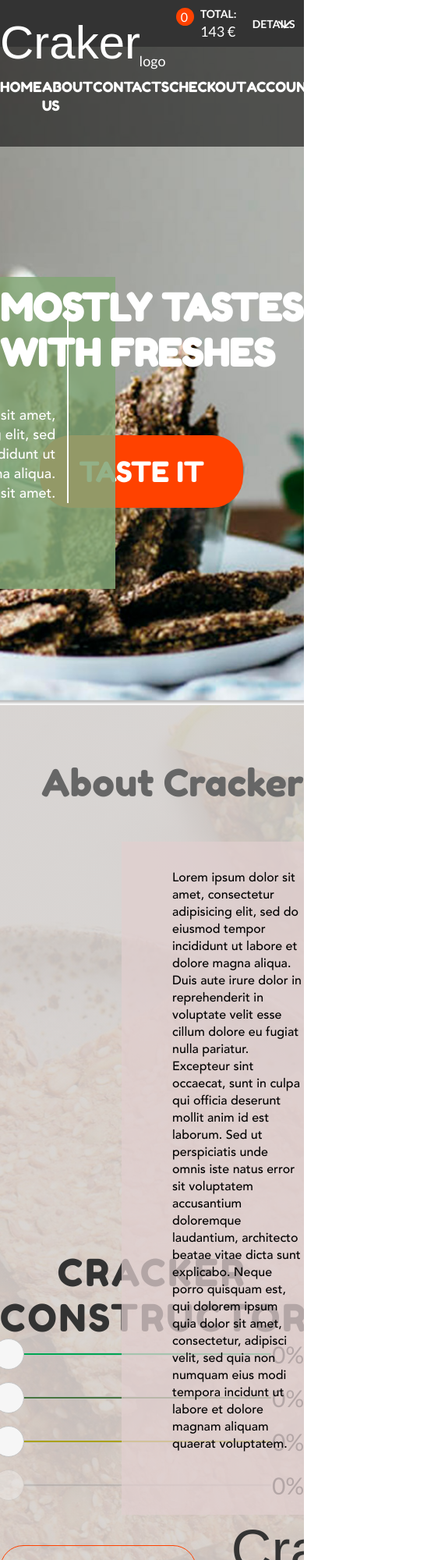
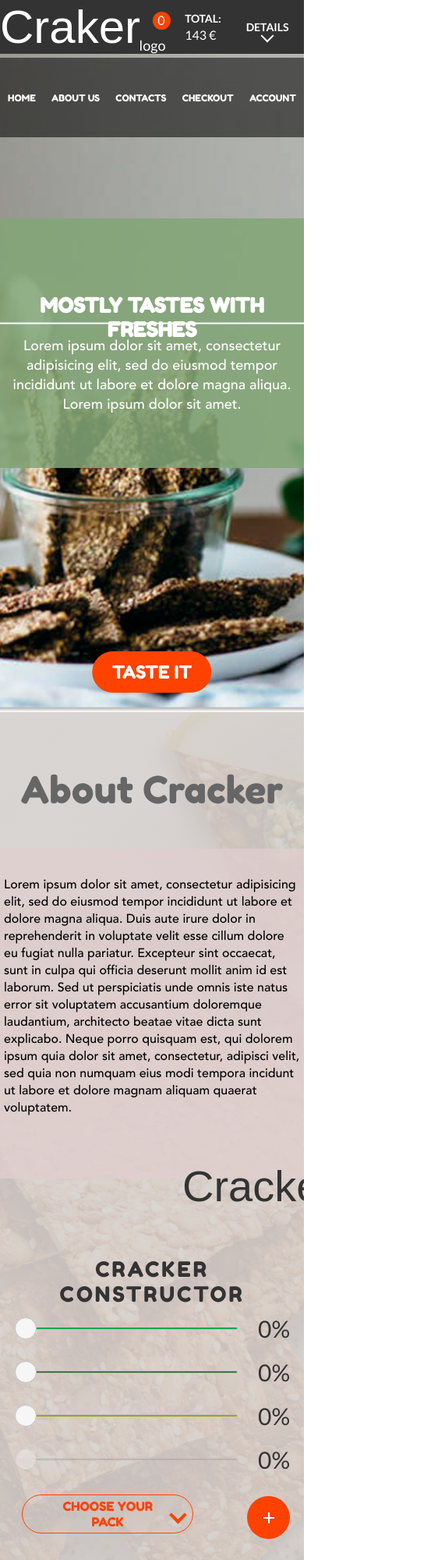
Before and after one commit to Exairus/craker, a plain HTML site: page index.html in a window 390 px wide. Shown: the top 2000 px of the page at 78% size, 571 px wide, since content can reach past the window. Drawn offline with nearby package versions, Linux system fonts and the light colour scheme; a script that the page names is missing; files whose address does not match are found by name; a web font is replaced by a local one.

Commit message:
adaptive design

```diff
--- a/index.html
+++ b/index.html
@@ -190,16 +190,20 @@
                     <i class="fas fa-share-alt"></i>
                     <h3 class="item-title">share us</h3>
                     <div class="share-items">
+                        <!-- <div class="share-item">
+                            <div class="share-icon"><a href="#"><i class="fab fa-pinterest"></i></a></div>
+                            <div class="share-url">https://www.pinterest.com/</div>
+                        </div> -->
                         <div class="share-item">
-                            <div class="share-icon"><a href="#"><i class="fab fa-pinterest"></i></a></div>
+                            <a href="#" class="share-icon"><i class="fab fa-pinterest"></i></a>
                             <div class="share-url">https://www.pinterest.com/</div>
                         </div>
                         <div class="share-item">
-                            <div class="share-icon"><a href="#"><i class="fab fa-facebook"></i></a></div>
+                            <a href="#" class="share-icon"><i class="fab fa-facebook"></i></a>
                             <div class="share-url">https://www.facebook.com/</div>
                         </div>
                         <div class="share-item">
-                            <div class="share-icon"><a href="#"><i class="fab fa-google-plus-g"></i></a></div>
+                            <a href="#" class="share-icon"><i class="fab fa-google-plus-g"></i></a>
                             <div class="share-url">https://www.google.com/</div>
                         </div>
                     </div>
--- a/style/sliderUI.css
+++ b/style/sliderUI.css
@@ -369,3 +369,10 @@ a.ui-button:active,
 	-webkit-box-shadow: 0px 0px 5px #666666;
 	box-shadow: 0px 0px 5px #666666;
 }
+
+@media (max-width: 500px) {
+	.ui-slider .ui-slider-handle {
+		width: 28px;
+		height: 28px;
+	}
+}
--- a/style/style.css
+++ b/style/style.css
@@ -1,11 +1,11 @@
 @font-face {
     font-family: 'Avenir';
     src: url('../fonts/avenir/medium/Avenir-Medium.woff') format('woff'),
-         url('../fonts/avenir/medium/Avenir-Medium.woff2') format('woff2'),
-         url('../fonts/avenir/medium/Avenir-Medium.ttf') format('ttf'),
-         url('../fonts/avenir/heavy/Avenir-Heavy.woff') format('woff'),
-         url('../fonts/avenir/heavy/Avenir-Heavy.woff2') format('woff2'),
-         url('../fonts/avenir/heavy/Avenir-Heavy.ttf') format('ttf');
+        url('../fonts/avenir/medium/Avenir-Medium.woff2') format('woff2'),
+        url('../fonts/avenir/medium/Avenir-Medium.ttf') format('ttf'),
+        url('../fonts/avenir/heavy/Avenir-Heavy.woff') format('woff'),
+        url('../fonts/avenir/heavy/Avenir-Heavy.woff2') format('woff2'),
+        url('../fonts/avenir/heavy/Avenir-Heavy.ttf') format('ttf');
 }
 
 * {
@@ -186,7 +186,9 @@ body {
 }
 
 .details-info {
-    width: 780px;
+    width: 100%;
+    max-width: 768px;
+
     padding: 18px 95px;
     display: none;
 
@@ -197,9 +199,9 @@ body {
     transform: translateX(-50%);
 
     background-color: #fff;
-    -webkit-box-shadow: 0px 24px 24px 0px rgba(0,0,0,0.3);
-    -moz-box-shadow: 0px 24px 24px 0px rgba(0,0,0,0.3);
-    box-shadow: 0px 24px 24px 0px rgba(0,0,0,0.3);
+    -webkit-box-shadow: 0px 24px 24px 0px rgba(0, 0, 0, 0.3);
+    -moz-box-shadow: 0px 24px 24px 0px rgba(0, 0, 0, 0.3);
+    box-shadow: 0px 24px 24px 0px rgba(0, 0, 0, 0.3);
 }
 
 .details-table {
@@ -365,7 +367,7 @@ body {
 
 .intro-btn-wrapper {
     position: absolute;
-    bottom: 30%;
+    bottom: 10%;
     right: 20%;
 }
 
@@ -423,7 +425,7 @@ body {
     position: relative;
     overflow-x: hidden;
 
-    background: linear-gradient(rgba(214, 210, 208, 0.9), rgba(214, 210, 208, 0.9)),url('../img/about/about-bg.jpg') no-repeat center;
+    background: linear-gradient(rgba(214, 210, 208, 0.9), rgba(214, 210, 208, 0.9)), url('../img/about/about-bg.jpg') no-repeat center;
     background-size: cover;
 }
 
@@ -662,7 +664,7 @@ body {
     text-decoration: none;
 }
 
-.constructor-add:hover .btn-plus{
+.constructor-add:hover .btn-plus {
     opacity: 0;
 }
 
@@ -780,3 +782,340 @@ body {
     opacity: 1;
     transform: translateX(0);
 }
+
+
+@media (max-width: 1000px) {
+    /* header */
+
+    .header-logo {
+        position: static;
+    }
+
+    .header-calcs {
+        width: 80%;
+    }
+
+    .details-arrow {
+        top: 50%;
+        left: 50%;
+        transform: translate(-50%, -50%) rotate(-45deg);
+    }
+
+    /* nav */
+    .nav-wrapper {
+        top: 74px;
+    }
+
+    /* intro */
+
+    .intro-content {
+        padding-top: 0;
+        position: absolute;
+        top: 40%;
+        left: 50%;
+        z-index: 10;
+
+        transform: translate(-50%, -50%);
+    }
+
+    .intro-btn-wrapper {
+        position: absolute;
+        bottom: 3%;
+        right: 5%;
+    }
+
+    .intro-title-wrapper {
+        text-align: center;
+    }
+
+    .intro-text-wrapper {
+        width: 100%;
+        top: 30%;
+    }
+
+    .intro-text {
+        width: 100%;
+        max-width: 500px;
+        padding: 0;
+        padding-top: 15px;
+        top: 65%;
+        left: 50%;
+
+        transform: translate(-50%, -50%);
+
+        text-align: center;
+        border-top: 2px solid #fff;
+        border-right: none;
+    }
+
+    /* about */
+    .about-title {
+        text-align: center;
+    }
+
+
+}
+
+@media (max-width: 768px) {
+    /* nav */
+    .nav-wrapper {
+        padding: 0 10px;
+    }
+
+    /* about */
+    .about-text-wrapper {
+        width: 100%;
+    }
+
+    .about-constructor {
+        padding: 0 10px;
+    }
+
+    .constructor-title {
+        margin-bottom: 10px;
+
+        font-size: 36px;
+    }
+
+    .constructor-inner {
+        padding: 0 8px;
+    }
+
+    .constructor-item img {
+        margin-right: 10px;
+    }
+
+    .constructor-item .drag {
+        width: 80%;
+    }
+
+    .constructor-item .percent {
+        margin-left: 26px;
+    }
+
+    .choose-btn {
+        text-align: center;
+    }
+
+    /* footer */
+
+    .footer {
+        position: relative;
+
+        background: linear-gradient(rgba(0, 0, 0, 0.5), rgba(0, 0, 0, 0.5)), url(../img/footer/footer-bg.jpg) no-repeat center;
+    }
+
+    .footer .container {
+        width: 100%;
+        position: absolute;
+        top: 50%;
+        left: 50%;
+
+        transform: translate(-50%, -50%);
+    }
+
+    .footer-items {
+        flex-direction: column;
+        align-items: center;
+    }
+
+    .footer-item {
+        width: 100%;
+        margin-bottom: 40px;
+
+        text-align: center;
+    }
+
+    .footer-item .adress {
+        width: 100%;
+        max-width: 200px;
+        margin: 0 auto;
+    }
+
+    .footer-item .fas {
+        left: 35%;
+    }
+
+    .footer-item .share-icon {
+        left: 28%;
+    }
+}
+
+@media (max-width: 665px) {
+    /* header */
+
+    .header-calcs {
+        width: 40%;
+    }
+
+    .details-arrow {
+        left: 50%;
+        top: 120%;
+    }
+
+    .details-info {
+        padding-left: 30px;
+        padding-right: 30px;
+    }
+
+    .details-total {
+        font-size: 16px;
+    }
+
+    .details-total span {
+        font-size: 21px;
+    }
+
+    .details-result {
+        margin-left: 15%;
+    }
+
+    .btn-checkout {
+        padding: 9px 15px;
+    }
+
+
+    /* intro */
+
+    .intro-title-wrapper {
+        width: 350px;
+    }
+
+    .intro-title {
+        font-size: 32px;
+    }
+
+    .intro-text {
+        top: 60%;
+    }
+
+    .intro-btn-wrapper {
+        right: 50%;
+
+        transform: translateX(50%);
+    }
+
+    .intro-btn {
+        padding: 13px 25px;
+
+        font-size: 26px;
+    }
+
+    /* footer */
+
+    .footer-item .share-icon {
+        left: 10%;
+    }
+}
+
+@media (max-width: 488px) {
+    /* header */
+
+    .total-wrapper .amount {
+        font-size: 16px;
+    }
+
+    /* intro */
+
+    .nav a {
+        font-size: 14px;
+    }
+
+    .choose-btn {
+		padding: 4px 45px;
+
+		font-size: 16px;
+    }
+
+    .choose-btn:after {
+        right: 5px;
+    }
+
+    .choose-box {
+        padding: 0;
+    }
+
+    .constructor-add {
+        margin-top: 0;
+
+        text-align: center;
+    }
+    /* intro */
+
+    .intro-text-wrapper {
+        top: 23%;
+    }
+
+    /* about */
+
+    .btn-hovered {
+        padding: 12px 16px;
+
+        font-size: 16px;
+    }
+}
+
+@media (max-width: 400px) {
+    /* header */
+
+    .header-calcs {
+        width: 50%;
+    }
+
+    .details-info {
+        padding: 1px 5px;
+    }
+
+    .details-close {
+        top: 10px;
+        right: 27px;
+    }
+
+    .details-result {
+        width: 200px;
+        margin: 0 auto;
+        margin-top: 20px;
+    }
+
+    .details-info .weight,
+    .details-info .price {
+        font-size: 12px;
+    }
+
+    /* nav */
+
+    .nav a {
+        font-size: 12px;
+    }
+
+    /* intro */
+    .intro-title {
+        font-size: 26px;
+    }
+
+    .intro-text-wrapper {
+        min-height: 320px;
+        top: 25%;
+    }
+
+    .intro-btn {
+        bottom: 1%;
+
+        font-size: 23px;
+    }
+
+    /* about */
+
+    .about-text-wrapper {
+        padding-left: 5px;
+        padding-right: 5px;
+    }
+
+    .about-logo {
+        font-size: 56px;
+    }
+
+    .constructor-title {
+        font-size: 27px;
+    }
+}
```
